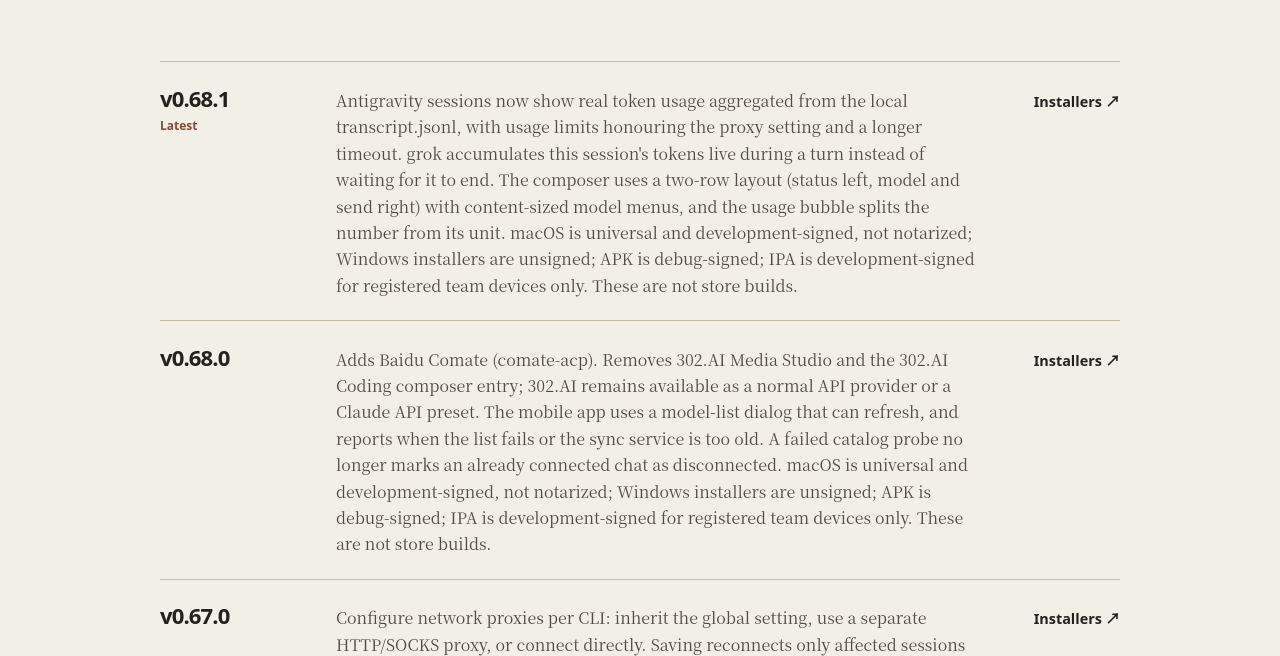
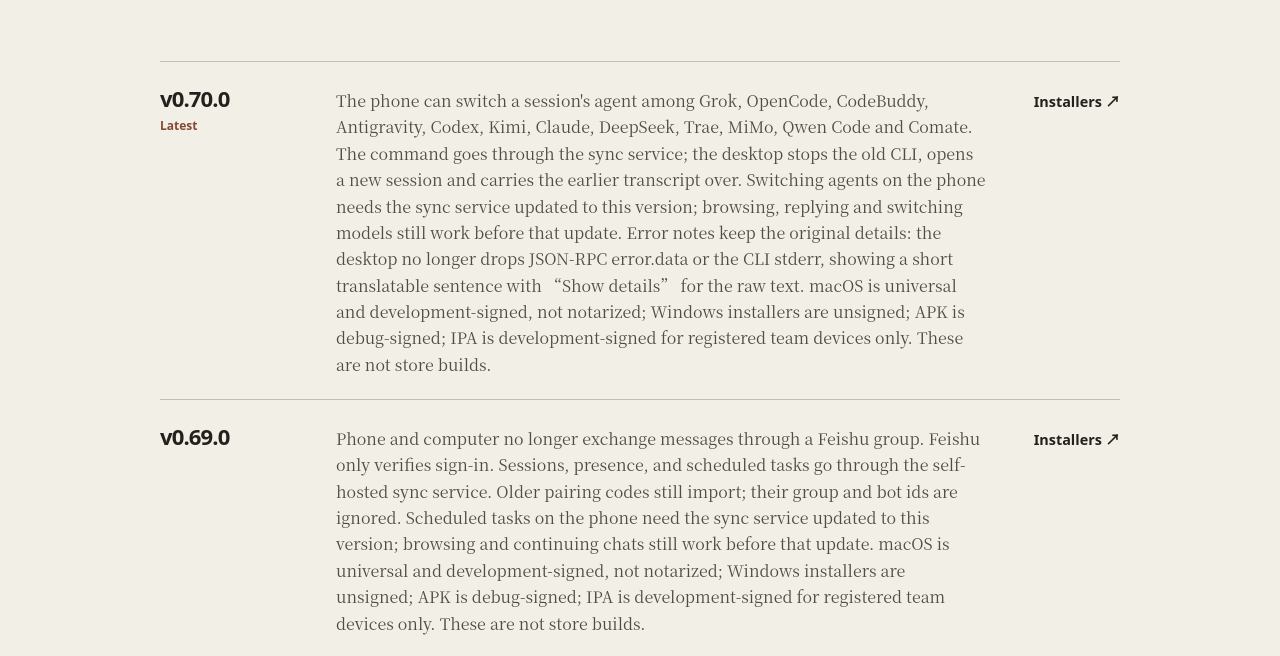
Before and after one commit to onedou/grokx-releases, a plain HTML site: page changelog.html in a window 1280 px wide. Shown: the part 326-982 px from the top of the page. Drawn offline with Linux system fonts and the light colour scheme; a web font is replaced by a local one.

Commit message:
Release 0.70.0: 手机端可切换执行 Agent，错误提示保留原始详情

```diff
--- a/changelog.html
+++ b/changelog.html
@@ -48,8 +48,18 @@
     <p data-en="See what changed in each public release of GrokX, from newest to oldest.">从新到旧查看 GrokX 各公开版本的改动和安装包。</p>
   </header>
   <ol class="releases">
+    <li id="v0.70.0">
+      <div class="release-version"><h2>v0.70.0</h2><span class="latest" data-en="Latest">最新发布</span></div>
+      <p data-en="The phone can switch a session's agent among Grok, OpenCode, CodeBuddy, Antigravity, Codex, Kimi, Claude, DeepSeek, Trae, MiMo, Qwen Code and Comate. The command goes through the sync service; the desktop stops the old CLI, opens a new session and carries the earlier transcript over. Switching agents on the phone needs the sync service updated to this version; browsing, replying and switching models still work before that update. Error notes keep the original details: the desktop no longer drops JSON-RPC error.data or the CLI stderr, showing a short translatable sentence with “Show details” for the raw text. macOS is universal and development-signed, not notarized; Windows installers are unsigned; APK is debug-signed; IPA is development-signed for registered team devices only. These are not store builds.">手机端可在会话里切换执行 Agent：Grok、OpenCode、CodeBuddy、Antigravity、Codex、Kimi、Claude、DeepSeek、Trae、MiMo、Qwen Code、Comate 之间可切换，指令经同步服务下发，电脑端会停掉旧 CLI、新开会话并带上此前转写。手机切换执行 Agent 需要把同步服务更新到本版本，未更新时仍可浏览、续聊和切换模型。错误提示保留原始详情：电脑端不再丢弃 JSON-RPC error.data 与 CLI 的 stderr，聊天里显示一句可翻译的摘要，点「查看详情」展开原文，转写与 replay 也带上详情。macOS 为 universal 开发签名、未公证；Windows 安装包未签名；APK 为 debug 签名；IPA 为开发签名，仅限团队已注册设备，均非商店包。</p>
+      <a class="release-link" href="https://github.com/onedou/grokx-releases/releases/tag/v0.70.0"><span data-en="Installers">安装包</span> <span class="sr-only">v0.70.0</span><span aria-hidden="true">↗</span></a>
+    </li>
+    <li id="v0.69.0">
+      <div class="release-version"><h2>v0.69.0</h2></div>
+      <p data-en="Phone and computer no longer exchange messages through a Feishu group. Feishu only verifies sign-in. Sessions, presence, and scheduled tasks go through the self-hosted sync service. Older pairing codes still import; their group and bot ids are ignored. Scheduled tasks on the phone need the sync service updated to this version; browsing and continuing chats still work before that update. macOS is universal and development-signed, not notarized; Windows installers are unsigned; APK is debug-signed; IPA is development-signed for registered team devices only. These are not store builds.">手机和电脑之间的消息不再经过飞书群，飞书只用来验证登录。会话、在线状态和定时任务都走自托管同步服务；旧连接码仍可导入，群 ID 与机器人 ID 会被忽略。使用手机定时任务需要把同步服务更新到本版本，未更新时仍可浏览和续聊。macOS 为 universal 开发签名、未公证；Windows 安装包未签名；APK 为 debug 签名；IPA 为开发签名，仅限团队已注册设备，均非商店包。</p>
+      <a class="release-link" href="https://github.com/onedou/grokx-releases/releases/tag/v0.69.0"><span data-en="Installers">安装包</span> <span class="sr-only">v0.69.0</span><span aria-hidden="true">↗</span></a>
+    </li>
     <li id="v0.68.1">
-      <div class="release-version"><h2>v0.68.1</h2><span class="latest" data-en="Latest">最新发布</span></div>
+      <div class="release-version"><h2>v0.68.1</h2></div>
       <p data-en="Antigravity sessions now show real token usage aggregated from the local transcript.jsonl, with usage limits honouring the proxy setting and a longer timeout. grok accumulates this session's tokens live during a turn instead of waiting for it to end. The composer uses a two-row layout (status left, model and send right) with content-sized model menus, and the usage bubble splits the number from its unit. macOS is universal and development-signed, not notarized; Windows installers are unsigned; APK is debug-signed; IPA is development-signed for registered team devices only. These are not store builds.">Antigravity 会话显示真实 token 用量（从本地 transcript.jsonl 汇总），额度查询支持代理并延长超时；grok 回合进行中实时累计本会话 token，不再等会话结束。作曲器改为两行布局：状态开关在左、模型与发送在右，模型菜单宽度按内容自适应；用量气泡数字与单位分离显示。macOS 为 universal 开发签名、未公证；Windows 安装包未签名；APK 为 debug 签名；IPA 为开发签名，仅限团队已注册设备，均非商店包。</p>
       <a class="release-link" href="https://github.com/onedou/grokx-releases/releases/tag/v0.68.1"><span data-en="Installers">安装包</span> <span class="sr-only">v0.68.1</span><span aria-hidden="true">↗</span></a>
     </li>
```
Also changed, not shown: version.json (+8 -8 lines).
